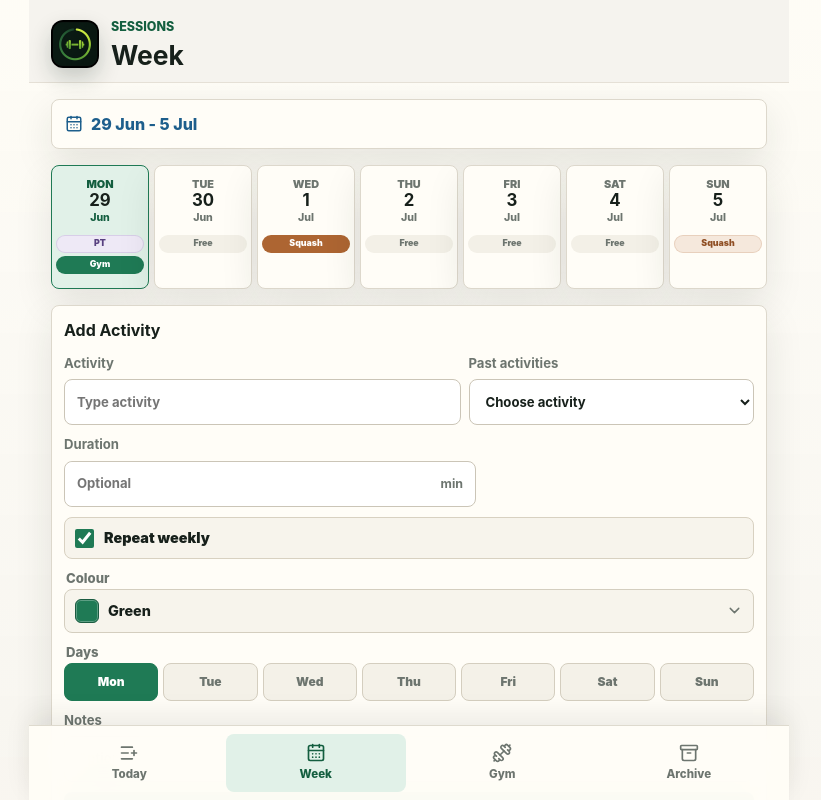
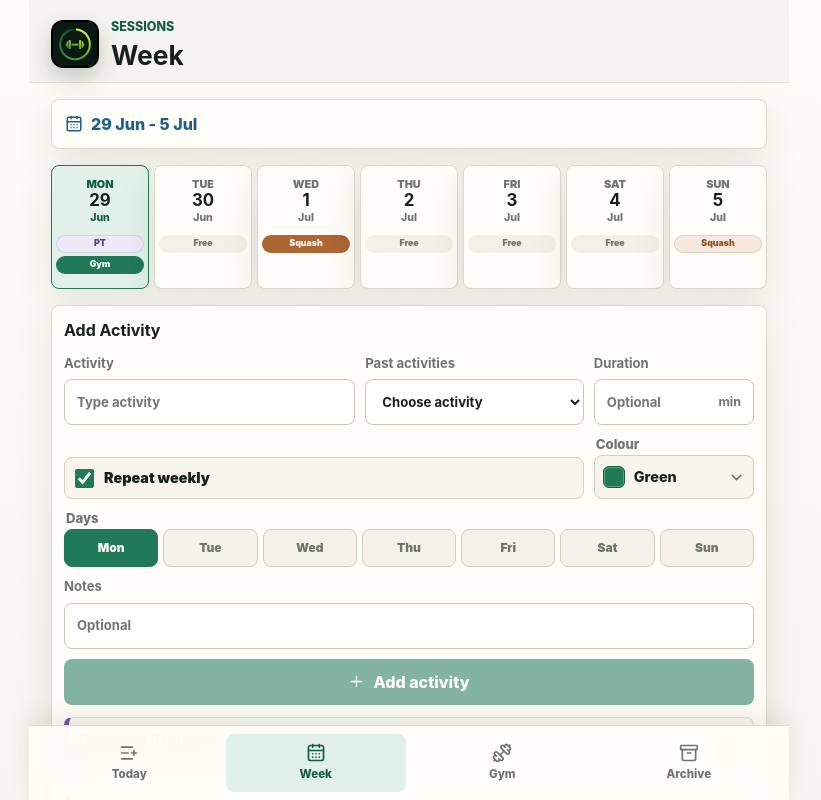
Before and after one commit to themahboba/sessions, a React (Vite) app: page / in a window 1280 px wide. Both pictures are taken after a click on the button "Week". Shown: the top 800 px of the page, without its empty margins (231-1052 px from the left). Built offline with nearby package versions, Linux system fonts and the light colour scheme.

Commit message:
Tighten schedule form rows

```diff
--- a/src/App.tsx
+++ b/src/App.tsx
@@ -1393,7 +1393,7 @@ function SchedulePanel({
           }}
         />
 
-        <label className="field">
+        <label className="field schedule-duration">
           <span>Duration</span>
           <div className="input-with-unit">
             <input
--- a/src/styles.css
+++ b/src/styles.css
@@ -525,12 +525,23 @@ button {
 
 .schedule-form {
   display: grid;
-  grid-template-columns: minmax(0, 1fr) minmax(110px, 0.65fr);
+  grid-template-columns: minmax(0, 1fr) minmax(112px, 0.75fr) minmax(92px, 0.55fr);
+  align-items: end;
   gap: 10px;
 }
 
 .schedule-form .activity-name-grid {
-  grid-column: 1 / -1;
+  display: contents;
+}
+
+.schedule-form .activity-name-grid .field,
+.schedule-duration,
+.schedule-color {
+  min-width: 0;
+}
+
+.schedule-duration {
+  grid-column: auto;
 }
 
 .weekday-options {
@@ -581,7 +592,7 @@ button {
 }
 
 .repeat-choice {
-  grid-column: 1 / -1;
+  grid-column: 1 / 3;
   display: flex;
   align-items: center;
   gap: 10px;
@@ -605,6 +616,25 @@ button {
 .schedule-color,
 .schedule-notes {
   grid-column: 1 / -1;
+}
+
+.schedule-color {
+  grid-column: 3 / 4;
+}
+
+.schedule-color .selected-color-button {
+  padding-inline: 8px;
+}
+
+.schedule-color .selected-color-swatch {
+  width: 22px;
+  height: 22px;
+}
+
+.schedule-color .color-palette {
+  right: 8px;
+  left: auto;
+  width: min(280px, calc(100vw - 56px));
 }
 
 .schedule-submit {
```
Also changed, not shown: 4 other files (tests, documents, lock files or other folders).
